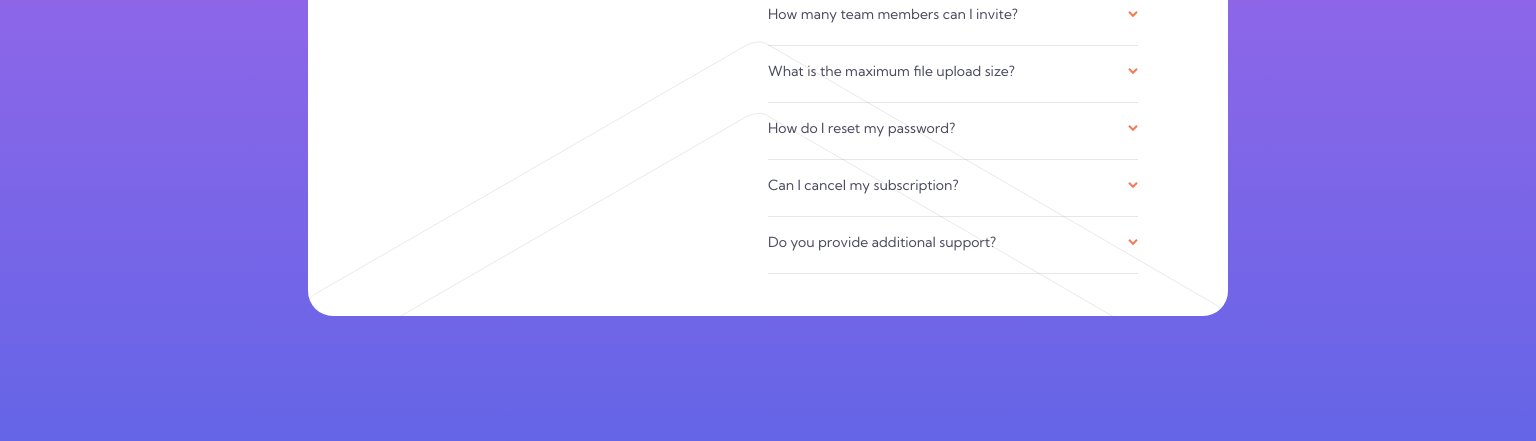
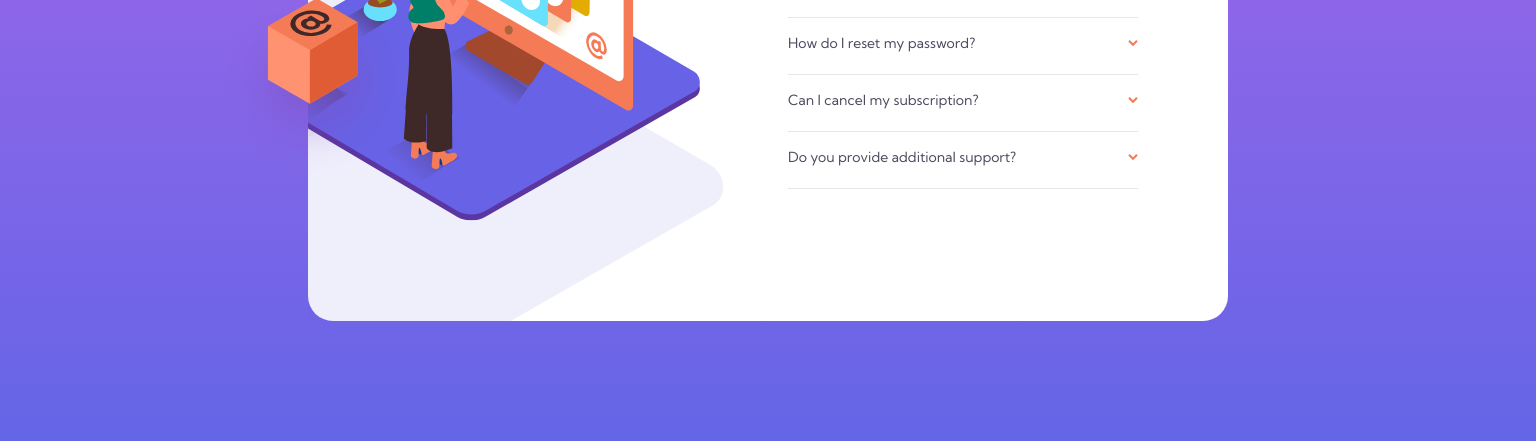
Before and after one commit to robinjmm/faq-accordion-card, a website built with Parcel: page src/index.html in a window 1536 px wide. Shown: the part 359-800 px from the top of the page. Built offline with nearby package versions, Linux system fonts and the light colour scheme.

Commit message:
Add correct styling for desktop screens

```diff
--- a/src/index.html
+++ b/src/index.html
@@ -24,17 +24,21 @@
 
 <body>
     <main>
+
         <article class="card">
+            <picture>
+                <source media="(min-width: 1280px)" srcset="assets/images/illustration-box-desktop.svg">
+                <img class="card__box" src="assets/images/illustration-box-desktop.svg" alt="An orange box">
+            </picture>
             <div class="card__images">
                 <picture>
-                    <source media="(min-width: 1024px)" srcset="assets/images/illustration-woman-online-desktop.svg">
+                    <source media="(min-width: 1280px)" srcset="assets/images/illustration-woman-online-desktop.svg">
                     <img class="card__image" src="assets/images/illustration-woman-online-mobile.svg"
                         alt="A graphic about a woman">
-
                 </picture>
 
                 <picture>
-                    <source media="(min-width: 1024px)" srcset="assets/images/bg-pattern-desktop.svg">
+                    <source media="(min-width: 1280px)" srcset="assets/images/bg-pattern-desktop.svg">
                     <img class="card__shadow" src="assets/images/bg-pattern-mobile.svg" alt="A shadow">
                 </picture>
             </div>
--- a/src/scss/components/_card.scss
+++ b/src/scss/components/_card.scss
@@ -3,15 +3,16 @@
 .card {
     width: 95%;
     max-width: 350px;
-    height: 550px;
-    max-height: 550px;
+    height: 560px;
+    max-height: 560px;
     margin-top: toRem(80px);
     background-color: var(--bg-card);
+    background-repeat: no-repeat;
     padding: 0 toRem(25px) toRem(60px);
     border-radius: toRem(25px);
     position: relative;
 
-    .card__image, {
+    &__image {
         width: 240px;
         position: absolute;
         top: toRem(-110px);
@@ -19,13 +20,13 @@
         transform: translate(-50%, 0);
     }
 
-    .card__shadow {
+    &__shadow {
         position: absolute;
         left: 50%;
         transform: translate(-50%, 0);
     }
 
-    .card__content {
+    &__content {
         margin-top: toRem(100px);
     }
 
--- a/src/scss/layout/_home.scss
+++ b/src/scss/layout/_home.scss
@@ -17,14 +17,3 @@ main {
     display: flex;
     justify-content: center;
 }
-
-.rotate-180 {
-    transform: rotate(180deg);
-}
-
-.active,
-.active:active,
-.active:focus {
-    color: var(--text-color);
-    font-weight: var(--fw-bold);
-}
--- a/src/scss/layout/_media-queries.scss
+++ b/src/scss/layout/_media-queries.scss
@@ -1,66 +1,65 @@
 @use "../base/variables" as *;
 
-@media (orientation: landscape) {
-    .card {
-        margin-top: 30vh;
+@media (max-width: 1279px) {
+    .card__box {
+        display: none;
     }
 }
 
-@media (min-width: 1440px) {
-    main {
-        position: relative;
-
-        &::before {
-//            content: url("../../images/illustration-box-desktop.svg");
-            position: absolute;
-            top: 60%;
-            transform: translateY(-50%);
-            left: 200px;
-            z-index: 1000;
-        }
-    }
-
+@media (min-width: 1280px) {
     .card {
+        z-index: 1;
         margin-top: 0;
         max-width: 920px;
-        position: relative;
-        overflow: hidden;
         display: flex;
-        padding: toRem(70px) toRem(90px) toRem(90px);
+        padding: 0;
 
-
-
-        &__heading {
-            text-align: left;
-            padding: 0
+        &__images {
+            width: 50%;
+            position: relative;
+            overflow: hidden;
         }
 
         &__image {
-            z-index: 2;
-            margin: 0;
-            position: absolute;
-            width: 50%;
+            max-width: max-content;
+            z-index: 3;
+            width: auto;
             left: -80px;
             top: 50%;
             transform: translateY(-50%);
         }
 
         &__shadow {
-            z-index: 1;
+            z-index: 2;
             margin: 0;
-            width: 100%;
+            width: auto;
+            max-width: max-content;
             position: absolute;
             left: -550px;
-            top: 50%;
+            top: 40%;
             transform: translateY(-50%);
         }
 
-        &__images {
-            width: 50%;
+        &__box {
+            position: absolute;
+            top: 235px;
+            left: -91px;
+            z-index: 5;
         }
 
         &__content {
             width: 50%;
+            margin-top: toRem(60px);
+            padding-right: toRem(90px);
+            padding-left: toRem(20px);
+        }
+
+        &__heading {
+            text-align: left;
+        }
+
+        &__label:hover {
+            color: var(--text-accent);
         }
     }
 }
```
